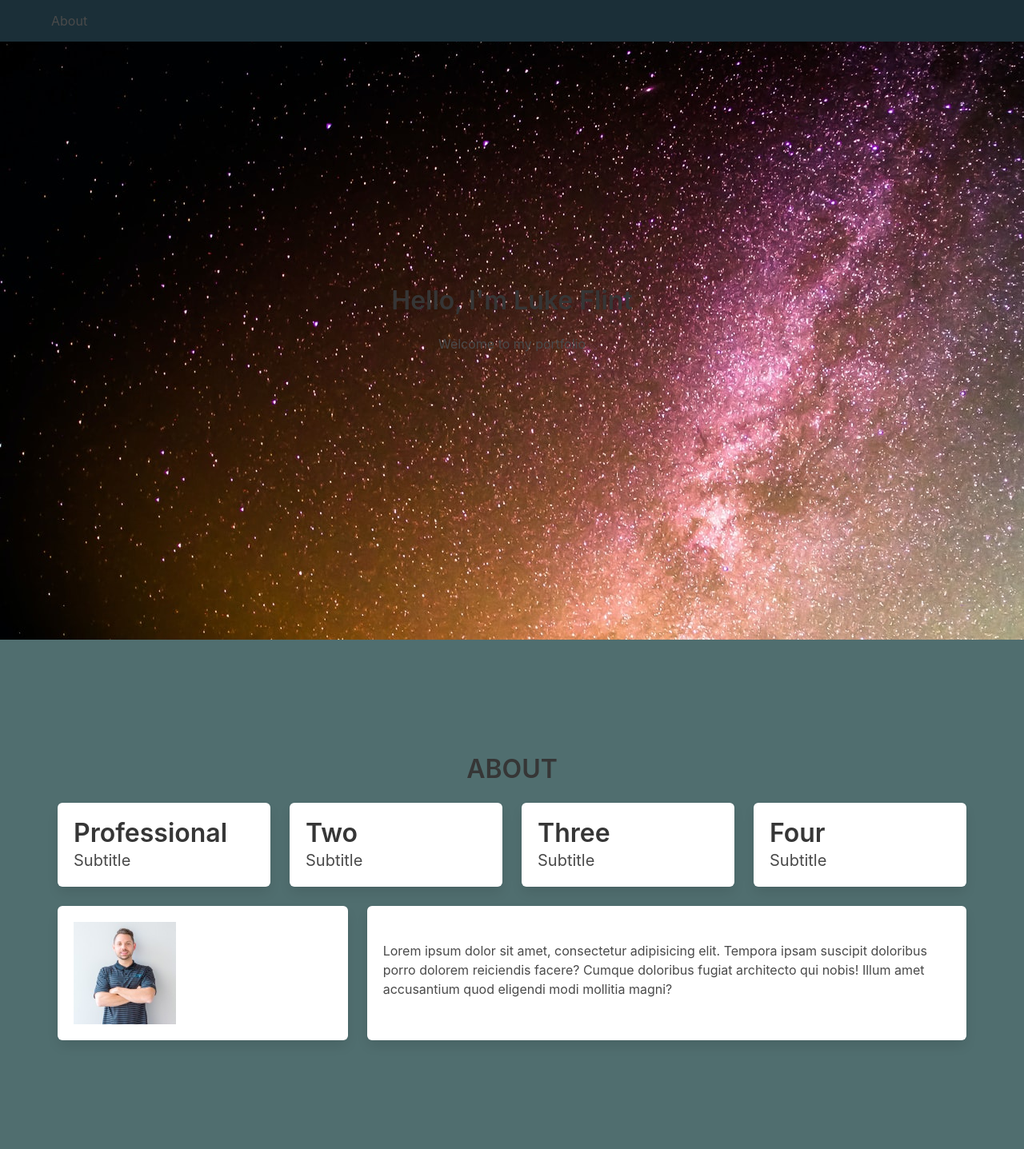
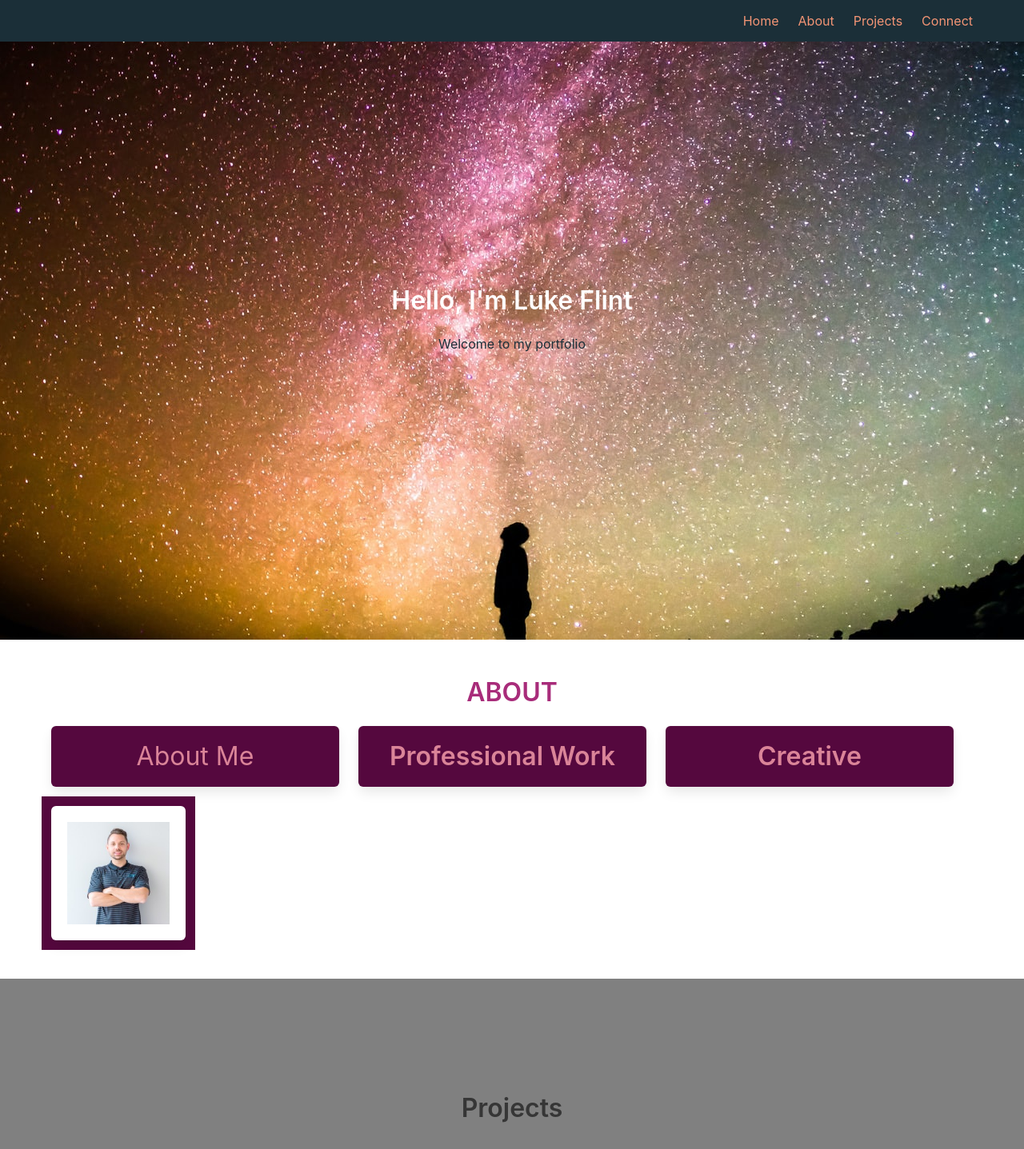
Before and after one commit to lflint07/new_portfolio, a PHP site: page / in a window 1280 px wide. Shown: the top 1437 px of the page at 80% size. Run offline with PHP 8.4, Linux system fonts and the light colour scheme; some libraries are stand-ins or nearby versions.

Commit message:
updated hero background image and added part of modal functionality

```diff
--- a/index.html
+++ b/index.html
@@ -7,93 +7,97 @@
     <link rel="stylesheet" type="text/css" href="styles/styles.css" />
     <link rel="stylesheet" href="https://stackpath.bootstrapcdn.com/font-awesome/4.7.0/css/font-awesome.min.css" />
     <link rel="stylesheet" href="https://cdnjs.cloudflare.com/ajax/libs/bulma/0.8.2/css/bulma.css" />
+    <script src = "https://ajax.googleapis.com/ajax/libs/jquery/2.1.1/jquery.min.js"></script>
+    <script src="/scripts/scripts.js"></script>
     <title>Luke Portfolio</title>
 </head>
 
 <body>
     <!-- Hero-->
-    <section class="hero is-fullheight" style="background-image: url(images/galaxy.jpg); background-repeat: no-repeat;">
-        <div class="hero-body">
+    <section id="home" class="hero is-fullheight" style="background-color: #1B2F38">
+        <div class="hero-body"
+            style="background-image: url('images/galaxy.jpg'); background-position: center; background-repeat: no-repeat;">
             <div class="container has-text-centered">
-                <h1 class="title">
-                    Hello, I'm Luke Flint
-                </h1>
-                <p href="https://github.com/lflint07" target="_blank">
-                    Welcome to my portfolio
-                </p>
+                <h1 class="title" style="color:white;">Hello, I'm Luke Flint</h1>
+                <h2 style="color: #1B2F38">Welcome to my portfolio</h2>
             </div>
         </div>
     </section>
     <!-- Navbar-->
-    <nav class="navbar is-fixed-top" role="navigation" aria-label="main navigation" style="background-color: #1B2F38;">
+    <nav id="main-navbar" class="navbar is-fixed-top" role="navigation" aria-label="main navigation"
+        style="background-color: #1B2F38; background-size: auto;">
         <div class="container">
-            <div class="navbar-brand">
-            </div>
             <div class="navbar-menu is-active">
-                <div class="navbar-start">
-                    <a id="about" class="navbar-item">
-                        About
-                    </a>
+                <div class="navbar-end">
+                    <a class="navbar-item" href="#home" style="color: #F49575;">Home</a>
+                    <a class="navbar-item" href="#about" style="color: #F49575;">About</a>
+                    <a class="navbar-item" href="#projects" style="color: #F49575">Projects</a>
+                    <a class="navbar-item" href="#connect" style="color: #F49575">Connect</a>
                 </div>
             </div>
         </div>
     </nav>
     <!-- About-->
-    <section class="section is-medium" style="background-color: #506E6F;">
-        <a href="#about"></a>
+    <section class="section is-small">
+        <a id="about"></a>
         <div class="container">
-            <div class="content has-text-centered" style="color: #DA8498;">
-                <h1 class="title">
+            <div class="content has-text-centered" style>
+                <span class="title" style="color: #A82C7A">
                     ABOUT
-                </h1>
+                </span>
             </div>
-            <div class="tile is-ancestor">
-                <div class="tile is-parent">
-                    <article class="tile is-child box">
-                        <p class="title">Professional</p>
-                        <p class="subtitle">Subtitle</p>
+            <div class="tile is-ancestor is-12">
+                <div class="tile is-parent is-4">
+                    <article class="tile is-child box has-text-centered" style="background-color: #55083E">
+                        <a class="title modal-button" data-target="#modal"
+                            style="background-color: #55083E; color: #DA8498">
+                            <h1>About Me</h1>
+                        </a>
+                    </article>
+                    <div id="modal" class="modal">
+                        <div class="modal-background"></div>
+                        <div class="modal-card">
+                            <header class="modal-card-head">
+                                <p class="modal-card-title">Modal Card</p>
+                                <button class="delete modal-close" aria-label="close"></button>
+                            </header>
+                            <section class="modal-card-body">
+                                <div class="content">
+                                    <h1>Level One</h1>
+                                    <p>This is simple text.</p>
+                                    <h1>Level Two</h1>
+                                    <p>This is simple text.</p>
+                                    <h1>Level Three</h1>
+                                    <p>This is simple text.</p>
+                                </div>
+                            </section>
+                        </div>
+                    </div>
+                </div>
+                <div class="tile is-parent is-4">
+                    <article class="tile is-child box has-text-centered" style="background-color: #55083E">
+                        <p class="title" style="color: #DA8498">Professional Work</p>
                     </article>
                 </div>
-                <div class="tile is-parent">
-                    <article class="tile is-child box">
-                        <p class="title">Two</p>
-                        <p class="subtitle">Subtitle</p>
-                    </article>
-                </div>
-                <div class="tile is-parent">
-                    <article class="tile is-child box">
-                        <p class="title">Three</p>
-                        <p class="subtitle">Subtitle</p>
-                    </article>
-                </div>
-                <div class="tile is-parent">
-                    <article class="tile is-child box">
-                        <p class="title">Four</p>
-                        <p class="subtitle">Subtitle</p>
+                <div class="tile is-parent is-4">
+                    <article class="tile is-child box has-text-centered" style="background-color: #55083E">
+                        <p class="title" style="color: #DA8498">Creative</p>
                     </article>
                 </div>
             </div>
-            <div class="tile is-ancestor avi">
-                <div class="tile is-parent is-4">
+            <div class="tile is-ancestor avi is-2">
+                <div class="tile is-parent" style="background-color: #55083E;">
                     <article class="tile is-child box">
                         <figure class="image is-128x128">
                             <img src="/images/me.jpeg">
                         </figure>
                     </article>
                 </div>
-                <div class="tile is-parent is-8">
-                    <article class="tile is-child box">
-                        <h1 class="title"></h1>
-                        <p class="content">Lorem ipsum dolor sit amet, consectetur adipisicing elit. Tempora ipsam
-                            suscipit doloribus porro dolorem reiciendis facere? Cumque doloribus fugiat architecto qui
-                            nobis! Illum amet accusantium quod eligendi modi mollitia magni?</p>
-                    </article>
-                </div>
             </div>
         </div>
     </section>
-    <!-- Projects-->
-    <section class="projects section is-medium" style="background-color: #F49575">
+    <!--Projects-->
+    <section id="projects" class="section is-medium" style="background-color: gray">
         <div class="container">
             <div class="content has-text-centered">
                 <p class="title">Projects</p>
@@ -101,7 +105,7 @@
             <div class="tile is-vertical">
                 <div class="tile">
                     <div class="tile is-parent">
-                        <article class="tile is-child notification" style="background-color: #55083E">
+                        <article class="tile is-child notification">
                             <p class="title">Vertical...</p>
                             <p class="subtitle">Top tile</p>
                             <figure class="image is-4by3">
@@ -128,16 +132,21 @@
                 </div>
             </div>
         </div>
+    </section>
+    <!--Connect-->
+    <section id="connect" class="section is-medium" style="background-color: #506E6F">
+        <div class="container">
+            <h1 class="title">Connect</h1>
         </div>
     </section>
-    <!-- Footer -->
-    <footer class="footer" style="background-color: #55083E;">
+    <!--Footer-->
+    <footer class="footer" style="background-color: #1B2F38;">
         <div class="container">
             <div class="tile is-ancestor is-12" style="align-items: center;">
                 <div class="tile is-parent has-text-centered">
                     <div class="tile is-child ">
                         <a href="https://www.linkedin.com/in/lflint/" target="_blank">
-                            <span class="icon is-large has-text-white">
+                            <span class="icon is-large" style="color: #F49575">
                                 <i class="fa fa-2x fa fa-linkedin-square" aria-hidden="true"></i>
                             </span>
                         </a>
@@ -146,7 +155,7 @@
                 <div class="tile is-parent has-text-centered">
                     <div class="tile is-child">
                         <a href="https://github.com/lflint07" target="_blank">
-                            <span class="icon is-large has-text-white">
+                            <span class="icon is-large" style="color: #F49575">
                                 <i class="fas fa-2x fa fa-github-square" aria-hidden="true">
                                 </i>
                             </span>
@@ -156,7 +165,7 @@
                 <div class="tile is-parent has-text-centered">
                     <div class="tile is-child">
                         <a href="https://www.instagram.com/inlikecoolhand/" target="_blank">
-                            <span class="icon is-large has-text-white">
+                            <span class="icon is-large" style="color: #F49575">
                                 <i class="fas fa-2x fa fa-instagram" aria-hidden="true"></i>
                             </span>
                         </a>
@@ -165,15 +174,30 @@
                 <div class="tile is-parent  has-text-centered">
                     <div class="tile is-child">
                         <a href="https://codepen.io/inlikecoolhand" target="_blank">
-                            <span class="icon is-large has-text-white">
+                            <span class="icon is-large" style="color: #F49575">
                                 <i class="fa fa-2x fa fa-codepen" aria-hidden="true"></i>
                             </span>
                         </a>
                     </div>
                 </div>
             </div>
+            <div class="footnote content has-text-centered" style="color: #F49575">
+                <p>Designed by Luke Flint 2020</p>
+            </div>
         </div>
     </footer>
+    <script>
+        $(".modal-button").click(function(){
+            var target = $(this).data("target");
+            $("html").addClass("is-clipped");
+            $(target).addClass("is-active");
+        });
+
+        $(".modal-close").click(function(){
+            $("html").removeClass("is-clipped");
+            $(this).parent().removeClass("is-active");
+        });
+    </script>
 </body>
 
 </html>
--- a/scripts/scripts.js
+++ b/scripts/scripts.js
@@ -0,0 +1,10 @@
+$(".modal-button").click(function(){
+    var target = $(this).data("target");
+    $("html").addClass("is-clipped");
+    $(target).addClass("is-active");
+});
+
+$("modal-close").click(function() {
+    $("html").removeClass("is-clipped");
+    $(target).parent().removeClass("is-active");
+});
--- a/styles/styles.css
+++ b/styles/styles.css
@@ -1,4 +1,4 @@
 
-navbar {
-    background-color: #324856;
+.button {
+    text-decoration: none;
 }
```
